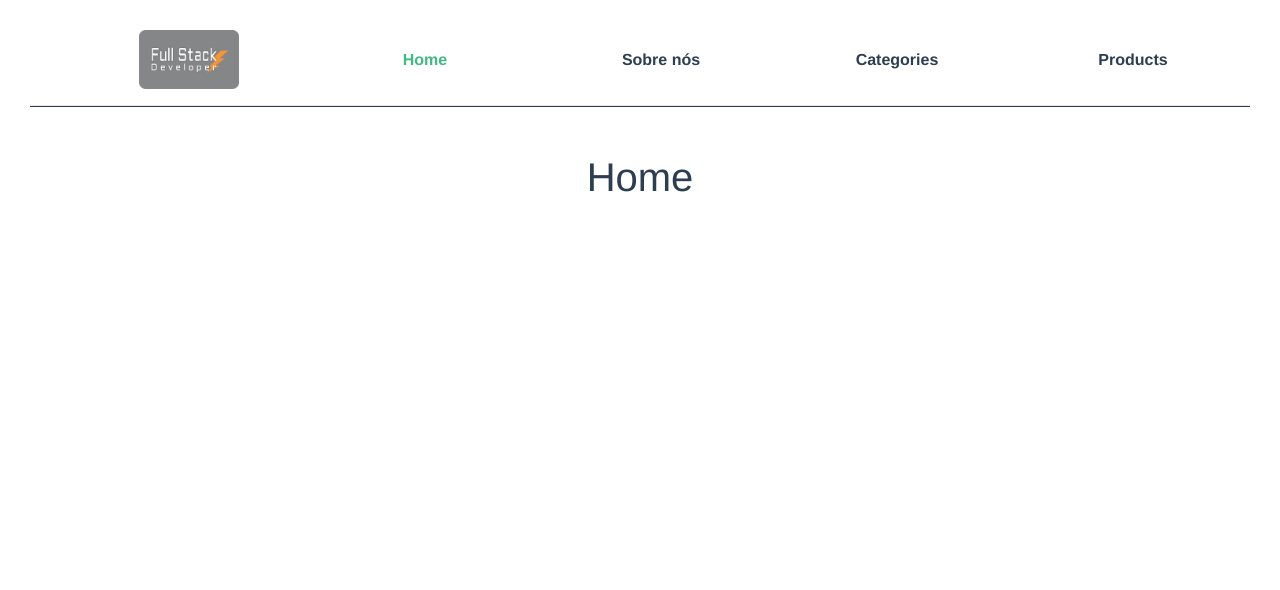
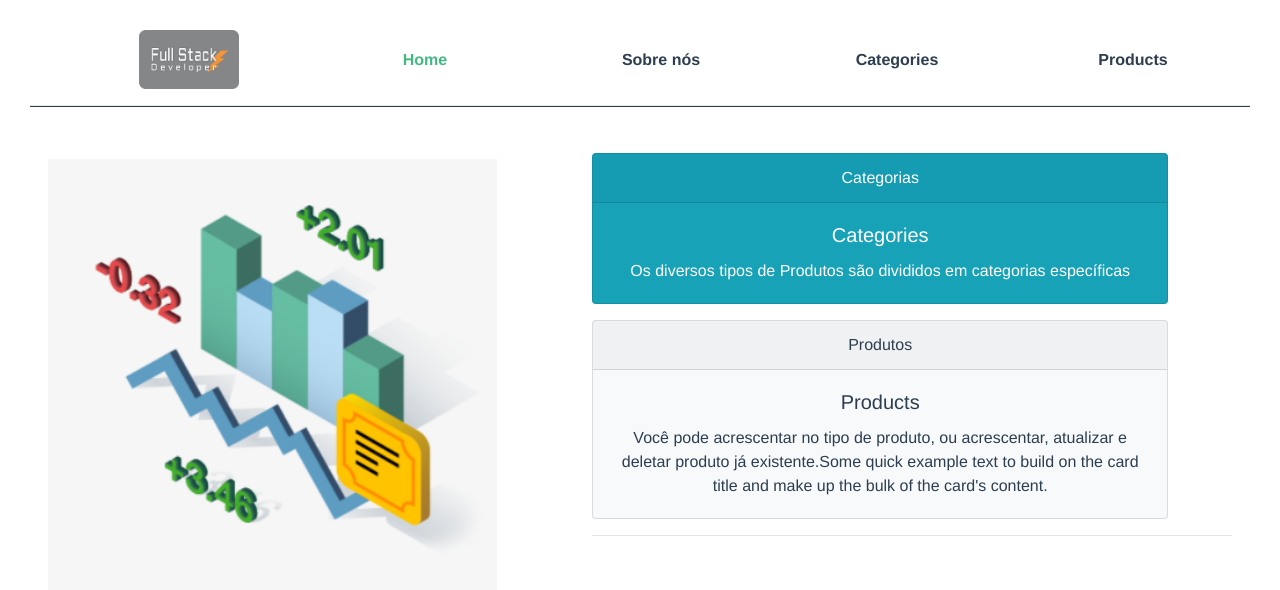
Before and after one commit to gilvanmuniz/admstok, a Vue app: page /#/ in a window 1280 px wide. Shown: the top 590 px of the page. Built offline with nearby package versions, Linux system fonts and the light colour scheme.

Commit message:
estilizando a home

```diff
--- a/src/views/Home.vue
+++ b/src/views/Home.vue
@@ -1,18 +1,53 @@
 <template>
   <div class="home">
-    <h1>Home</h1>
-
+    <img src="./../assets/trade.png"  alt="Trade" />
+    <div class="items">
+      <div class="card text-white bg-info mb-3" style="max-width: 90%">
+        <div class="card-header">Categorias</div>
+        <div class="card-body">
+          <h5 class="card-title">Categories</h5>
+          <p class="card-text">
+             Os diversos tipos de Produtos são divididos em categorias
+            específicas
+          </p>
+        </div>
+      </div>
+      <div class="card bg-light mb-3" style="max-width: 90%;">
+        <div class="card-header">Produtos</div>
+        <div class="card-body">
+          <h5 class="card-title">Products</h5>
+          <p class="card-text">
+            Você pode acrescentar no tipo de produto, ou acrescentar, atualizar
+            e deletar produto já existente.Some quick example text to build on
+            the card title and make up the bulk of the card's content.
+          </p>
+        </div>
+      </div>
+      <hr>
+      <br>
+    </div>
   </div>
 </template>
 
 <script>
-// @ is an alias to /src
-
 
 export default {
-  name: 'Home',
-  components: {
+  name: "Home",
+  components: {},
+};
+</script>
+<style lang="scss" scoped>
+.home{
+  display: flex;
+  justify-content: space-around;
+  img{
+    max-width: 49%;
+    height: 450px;
+  }
+  .items{
+    max-width:50%
 
   }
 }
-</script>
+
+</style>
```
